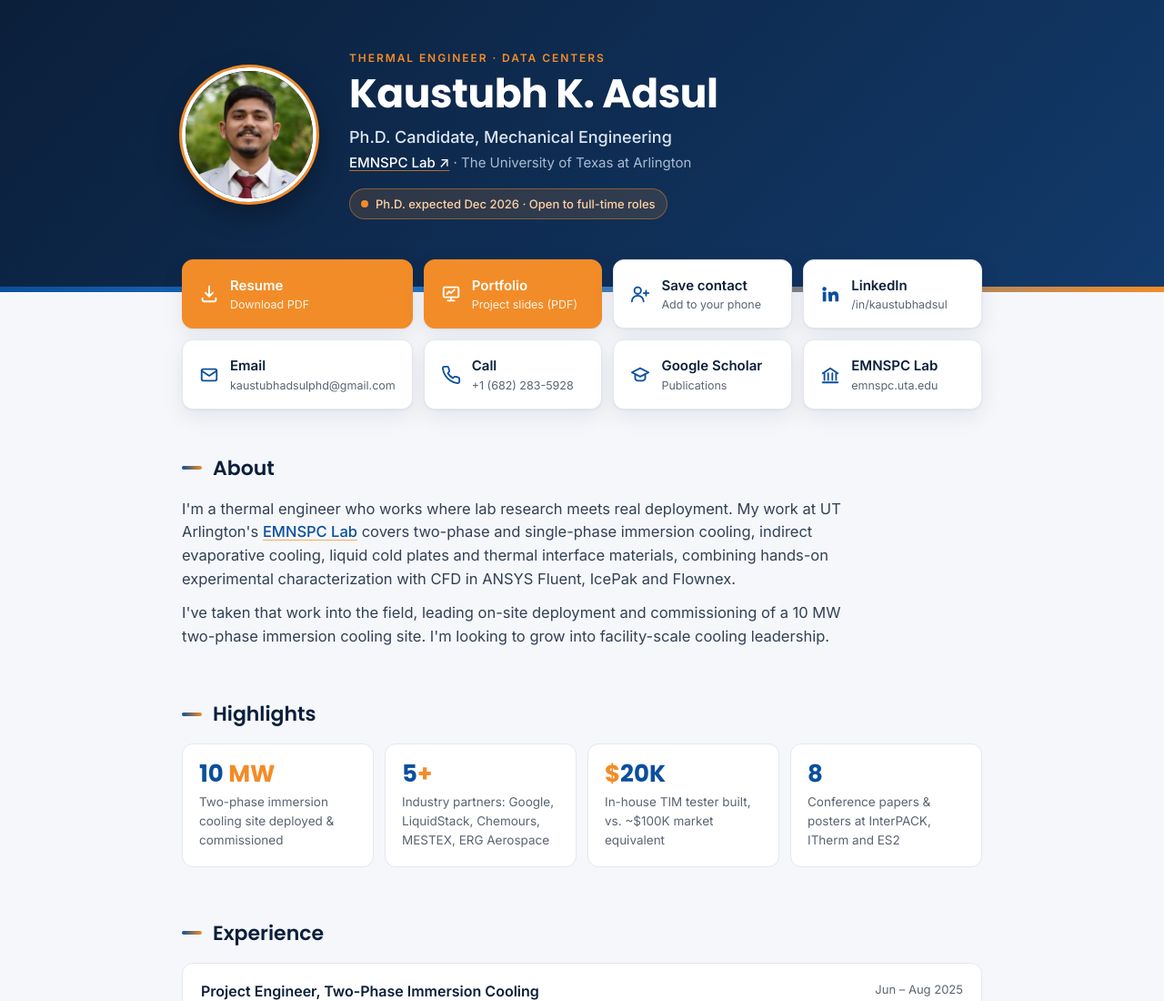
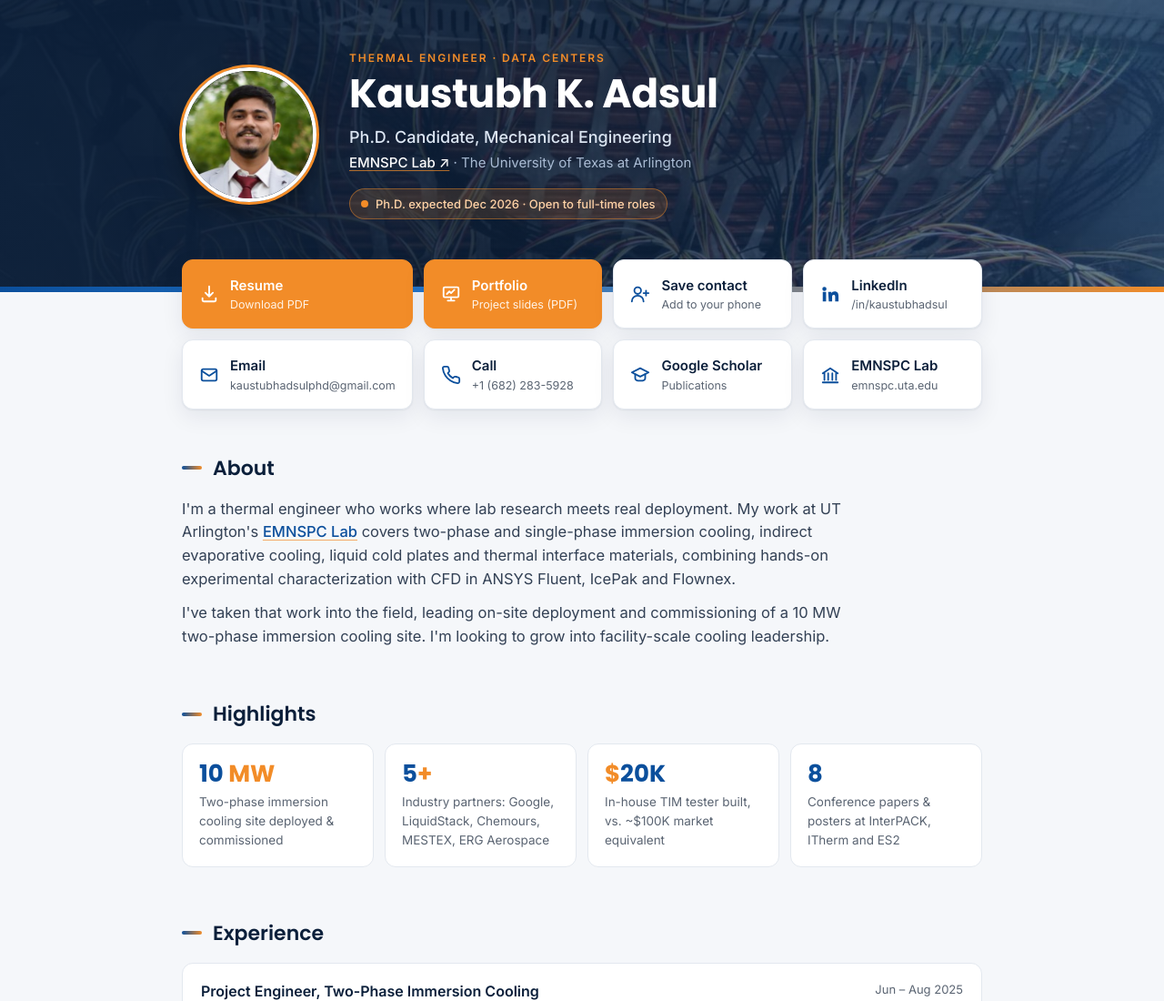
Before and after one commit to kaustubhadsul/kaustubhadsul.github.io, a plain HTML site: page index.html in a window 1280 px wide. Shown: the top 1100 px of the page at 91% size. Drawn offline with Linux system fonts and the light colour scheme.

Commit message:
Add files via upload

```diff
--- a/index.html
+++ b/index.html
@@ -24,7 +24,7 @@ a{color:inherit}
 .wrap{max-width:920px;margin:0 auto;padding:0 20px}
 
 /* hero */
-.hero{background:linear-gradient(135deg,var(--navy),var(--navy2));color:#fff;position:relative;overflow:hidden;padding:56px 0 80px}
+.hero{background:linear-gradient(100deg,rgba(11,31,58,.94) 0%,rgba(11,31,58,.82) 45%,rgba(18,58,107,.55) 100%),url(hero-bg.jpg) center 40%/cover no-repeat,var(--navy);color:#fff;position:relative;overflow:hidden;padding:56px 0 80px}
 .hero::after{content:"";position:absolute;left:0;right:0;bottom:0;height:6px;background:linear-gradient(90deg,var(--blue),var(--blue2) 45%,var(--orange))}
 .hero .wrap{display:flex;gap:36px;align-items:center}
 .photo{width:148px;height:148px;border-radius:50%;object-fit:cover;border:4px solid #fff;box-shadow:0 0 0 3px var(--orange),0 12px 30px rgba(0,0,0,.35);flex:none}
```
Also changed, not shown: hero-bg.jpg (added).
